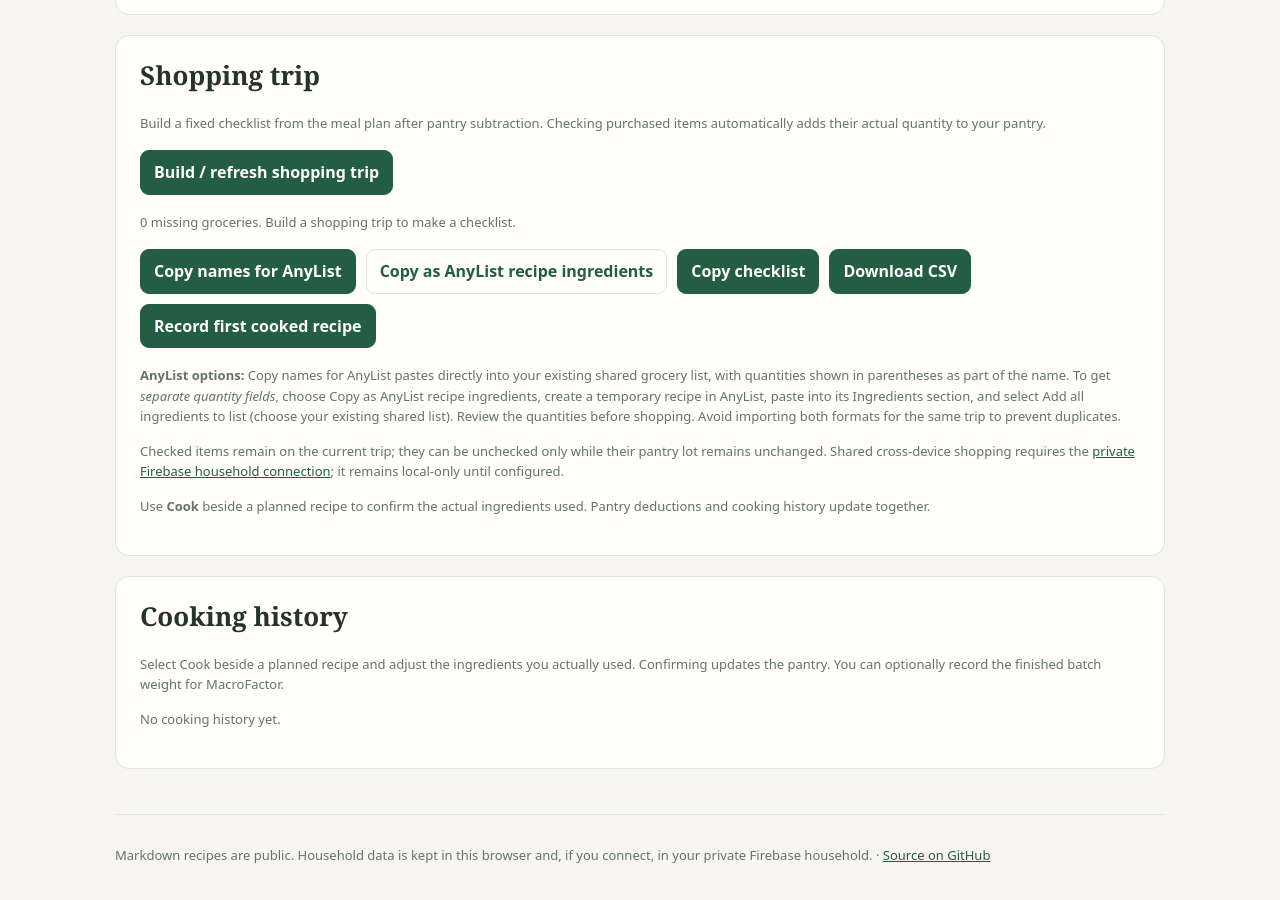
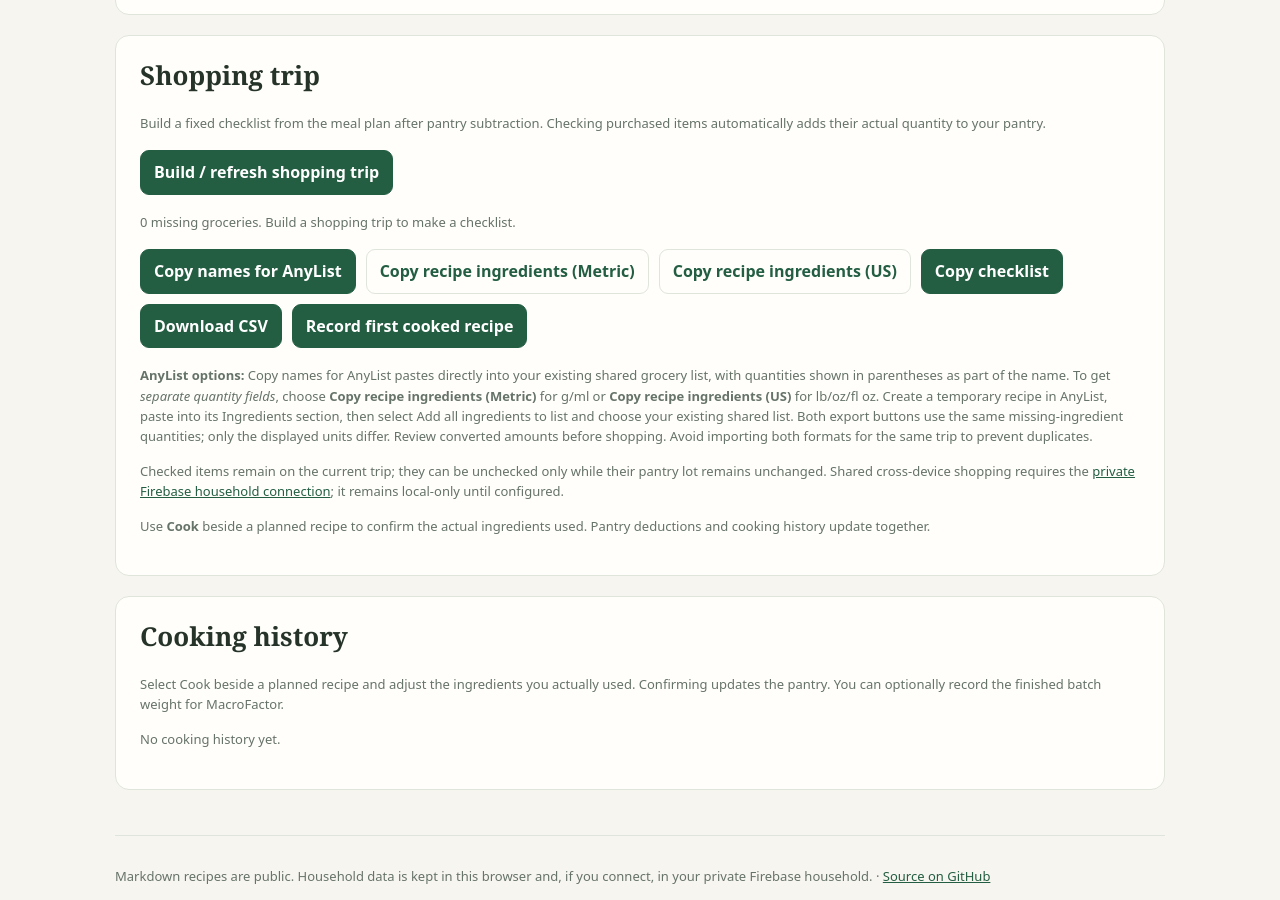
Before and after one commit to cbaum228/family-recipes, a Jekyll site: the page built from planner/index.html, in a window 1280 px wide and 900 px high, scrolled down 565 px. Built offline with Jekyll 4.4.1, drawn with Linux system fonts in a browser that asks for light colours; comment, search, counter and statistics services are not loaded.

Commit message:
Add metric and US unit options for AnyList recipe ingredient export

```diff
--- a/assets/app.js
+++ b/assets/app.js
@@ -179,7 +179,23 @@ function textShopping(){const rows=shoppingRows();return rows.length?"Shopping l
 function anylistShopping(){return shoppingRows().map(i=>i.name+" ("+fmt(i.buy,i.unit)+")").join("\n")}
 // AnyList's separate *recipe ingredient* paste parser handles amount and ingredient names.
 // Import into a temporary AnyList recipe, then add its ingredients to an existing shared list.
-function anylistRecipeIngredients(){return shoppingRows().map(i=>fmt(i.buy,i.unit)+" "+i.name).join("\n")}
+// Keep the metric inventory as the source of truth. Convert only clipboard export text.
+// Decimal quantities, e.g. "8.1 lb", are recognized by AnyList's recipe ingredient parser.
+function anylistExportAmount(amount,unit,system){
+  if(system==="metric")return fmt(amount,unit);
+  const factor=unit==="g"?(amount>=453.59237?453.59237:28.349523125):
+    unit==="ml"?29.5735295625:null;
+  if(!factor)return fmt(amount,unit);
+  const target=unit==="g"?(amount>=453.59237?"lb":"oz"):"fl oz";
+  const value=amount/factor;
+  // Small quantities retain two decimals to avoid rounding valid amounts to 0.
+  const digits=value<1?2:1;
+  const rounded=Number(value.toFixed(digits));
+  return (rounded===0?Number(value.toPrecision(2)):rounded)+" "+target;
+}
+function anylistRecipeIngredients(system="metric"){
+  return shoppingRows().map(i=>anylistExportAmount(i.buy,i.unit,system)+" "+i.name).join("\n");
+}
 const csvCell=s=>{let v=String(s);if(/^[=+@\\-]/.test(v))v="'"+v;return '"'+v.replace(/"/g,'""')+'"'}
 function csvShopping(){return ["Department,Ingredient,Needed,On hand,To buy,Unit",...shoppingRows().map(i=>[i.aisle,i.name,i.needed.toFixed(1),i.onHand.toFixed(1),i.buy.toFixed(1),i.unit].map(csvCell).join(","))].join("\r\n")+"\r\n"}
 function cookFirst(){const p=state.plan[0];if(!p){message("planner-status","No planned recipe.");return}editCooking(p.id)}
@@ -269,7 +285,16 @@ function wire(){
   $("plan-add").addEventListener("click",()=>{const servings=validServings($("plan-servings").value),r=recipeById.get(sel.value);if(!r||servings===null){message("planner-status","Choose a recipe and a valid batch size.");return}state.plan.push({id:ID(),recipeId:r.id,servings,day:$("plan-day").value});save();renderPlan();renderShopping();message("planner-status","Added "+r.name)});
   $("copy-shopping").addEventListener("click",async()=>{try{await copy(textShopping());message("planner-status","Shopping list copied.")}catch(_){message("planner-status","Clipboard unavailable. Download CSV instead.")}});
   $("copy-anylist").addEventListener("click",async()=>{const items=shoppingRows();if(!items.length){message("planner-status","No groceries left to export.");return}try{await copy(anylistShopping());message("planner-status",items.length+" grocery names copied, with amounts in parentheses. Paste into your shared AnyList list; AnyList stores quantities as part of the name in this mode.")}catch(_){message("planner-status","Clipboard unavailable on this device.")}});
-  $("copy-anylist-recipe").addEventListener("click",async()=>{const items=shoppingRows();if(!items.length){message("planner-status","No groceries left to export.");return}try{await copy(anylistRecipeIngredients());message("planner-status",items.length+" ingredient lines copied. In AnyList, create a temporary recipe, paste into Ingredients, then Add all ingredients to your existing shared list.")}catch(_){message("planner-status","Clipboard unavailable on this device.")}});
+  for(const [buttonId,system] of [["copy-anylist-recipe-metric","metric"],["copy-anylist-recipe-us","us"]]){
+    $(buttonId).addEventListener("click",async()=>{
+      const items=shoppingRows();
+      if(!items.length){message("planner-status","No groceries left to export.");return}
+      try{
+        await copy(anylistRecipeIngredients(system));
+        message("planner-status",items.length+" ingredients copied in "+(system==="us"?"US units (lb, oz, fl oz)":"metric (g, ml)")+". Paste into a temporary AnyList recipe's Ingredients, then add all to your existing shared list.");
+      }catch(_){message("planner-status","Clipboard unavailable on this device.")}
+    });
+  }
   $("download-shopping").addEventListener("click",()=>download("family-recipes-shopping.csv","\ufeff"+csvShopping(),"text/csv;charset=utf-8"));
   $("new-trip").addEventListener("click",newTrip);$("cook-first").addEventListener("click",cookFirst);renderPlan();renderShopping();renderHistory()
  }
--- a/planner/index.html
+++ b/planner/index.html
@@ -12,7 +12,7 @@ permalink: /planner/
 <div id="planned-list"></div><p id="planner-status" class="muted" role="status"></p>
 </section>
 <section class="panel"><h2>Shopping trip</h2><p class="muted">Build a fixed checklist from the meal plan after pantry subtraction. Checking purchased items automatically adds their actual quantity to your pantry.</p><div class="actions"><button id="new-trip">Build / refresh shopping trip</button></div><div id="shopping-list"></div><p id="shopping-status" class="muted" role="status"></p>
-<div class="actions"><button id="copy-anylist">Copy names for AnyList</button><button id="copy-anylist-recipe" class="light">Copy as AnyList recipe ingredients</button><button id="copy-shopping">Copy checklist</button><button id="download-shopping">Download CSV</button><button id="cook-first">Record first cooked recipe</button></div>
-<p class="muted"><strong>AnyList options:</strong> Copy names for AnyList pastes directly into your existing shared grocery list, with quantities shown in parentheses as part of the name. To get <em>separate quantity fields</em>, choose Copy as AnyList recipe ingredients, create a temporary recipe in AnyList, paste into its Ingredients section, and select Add all ingredients to list (choose your existing shared list). Review the quantities before shopping. Avoid importing both formats for the same trip to prevent duplicates.</p><p class="muted">Checked items remain on the current trip; they can be unchecked only while their pantry lot remains unchanged. Shared cross-device shopping requires the <a href="{{ '/sync/' | relative_url }}">private Firebase household connection</a>; it remains local-only until configured.</p><p class="muted">Use <strong>Cook</strong> beside a planned recipe to confirm the actual ingredients used. Pantry deductions and cooking history update together.</p></section>
+<div class="actions"><button id="copy-anylist">Copy names for AnyList</button><button id="copy-anylist-recipe-metric" class="light">Copy recipe ingredients (Metric)</button><button id="copy-anylist-recipe-us" class="light">Copy recipe ingredients (US)</button><button id="copy-shopping">Copy checklist</button><button id="download-shopping">Download CSV</button><button id="cook-first">Record first cooked recipe</button></div>
+<p class="muted"><strong>AnyList options:</strong> Copy names for AnyList pastes directly into your existing shared grocery list, with quantities shown in parentheses as part of the name. To get <em>separate quantity fields</em>, choose <strong>Copy recipe ingredients (Metric)</strong> for g/ml or <strong>Copy recipe ingredients (US)</strong> for lb/oz/fl oz. Create a temporary recipe in AnyList, paste into its Ingredients section, then select Add all ingredients to list and choose your existing shared list. Both export buttons use the same missing-ingredient quantities; only the displayed units differ. Review converted amounts before shopping. Avoid importing both formats for the same trip to prevent duplicates.</p><p class="muted">Checked items remain on the current trip; they can be unchecked only while their pantry lot remains unchanged. Shared cross-device shopping requires the <a href="{{ '/sync/' | relative_url }}">private Firebase household connection</a>; it remains local-only until configured.</p><p class="muted">Use <strong>Cook</strong> beside a planned recipe to confirm the actual ingredients used. Pantry deductions and cooking history update together.</p></section>
 <section class="panel" id="cook-editor" hidden></section>
 <section class="panel"><h2>Cooking history</h2><p class="muted">Select Cook beside a planned recipe and adjust the ingredients you actually used. Confirming updates the pantry. You can optionally record the finished batch weight for MacroFactor.</p><div id="cooking-history"></div></section>
```
Also changed, not shown: README.md.
